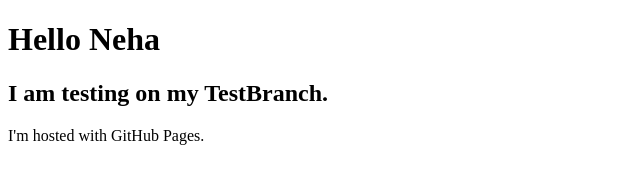
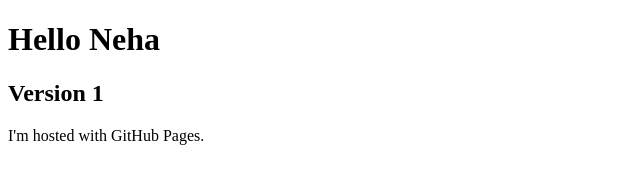
Before and after one commit to nkuchipudi2020/TestWebsite, a plain HTML site: page index.html in a window 1280 px wide. Shown: the whole page, without its empty margins (0-640 px from the left). Drawn offline with Linux system fonts and the light colour scheme.

Commit message:
Update index.html

```diff
--- a/index.html
+++ b/index.html
@@ -2,7 +2,7 @@
 <html>
 <body>
 <h1>Hello Neha</h1>
-<h2>I am testing on my TestBranch.</h2>
+<h2>Version 1</h2>
 <p>I'm hosted with GitHub Pages.</p>
 </body>
 </html>
```
